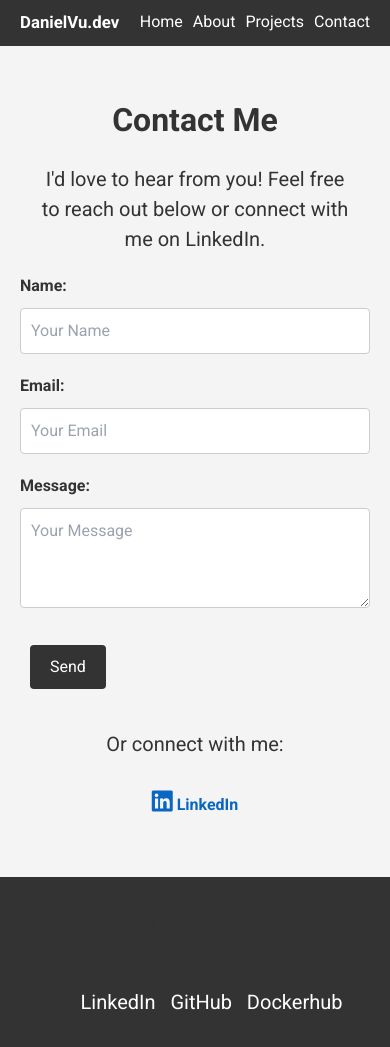
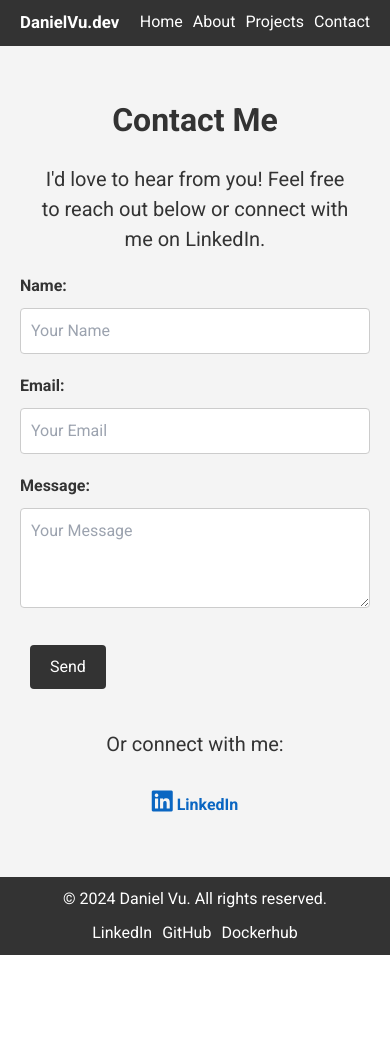
Before and after one commit to danielvu04/vu-dev-website, a React (Create React App) app: page /contact in a window 390 px wide. After the commit the page ends 955 px from the top, so only its background shows below. Built offline with nearby package versions, Linux system fonts and the light colour scheme.

Commit message:
Mobile update

```diff
--- a/src/components/Footer.js
+++ b/src/components/Footer.js
@@ -1,38 +1,51 @@
 import React from 'react';
+import '../styles/Footer.css';
 
 function Footer() {
   return (
-    <footer style={{ textAlign: 'center', padding: '10px 0', background: '#333', color: '#fff' }}>
+    <footer
+      style={{
+        textAlign: 'center',
+        padding: '10px 0',
+        background: '#333',
+        color: '#fff',
+      }}
+    >
       <p>&copy; 2024 Daniel Vu. All rights reserved.</p>
-      <p>
-        Follow me:
+      <div
+        style={{
+          display: 'flex',
+          justifyContent: 'center',
+          flexWrap: 'wrap', // Allow wrapping on smaller screens
+          gap: '10px', // Add spacing between items
+          marginTop: '10px',
+        }}
+      >
         <a
           href="https://www.linkedin.com/in/daniel-vu04"
           target="_blank"
           rel="noopener noreferrer"
-          style={{ color: 'white', margin: '0 5px' }}
+          style={{ color: 'white', textDecoration: 'none' }}
         >
           LinkedIn
         </a>
-        |
         <a
           href="https://github.com/danielvu04"
           target="_blank"
           rel="noopener noreferrer"
-          style={{ color: 'white', margin: '0 5px' }}
+          style={{ color: 'white', textDecoration: 'none' }}
         >
           GitHub
         </a>
-        |
         <a
           href="https://hub.docker.com/u/vud1394"
           target="_blank"
           rel="noopener noreferrer"
-          style={{ color: 'white', margin: '0 5px' }}
+          style={{ color: 'white', textDecoration: 'none' }}
         >
           Dockerhub
         </a>
-      </p>
+      </div>
     </footer>
   );
 }
--- /dev/null
+++ b/src/styles/Footer.css
@@ -0,0 +1,30 @@
+footer {
+    text-align: center;
+    padding: 10px 0;
+    background: #333;
+    color: #fff;
+  }
+
+  footer p {
+    margin: 0;
+    color: #fff;
+    font-size: 1rem;
+  }
+
+  footer div {
+    display: flex;
+    justify-content: center;
+    flex-wrap: wrap; /* Allow links to wrap */
+    gap: 10px; /* Space between links */
+    margin-top: 10px;
+  }
+
+  footer a {
+    color: white;
+    font-size: 1rem;
+    text-decoration: none;
+  }
+
+  footer a:hover {
+    text-decoration: underline; /* Optional hover effect */
+  }
```
